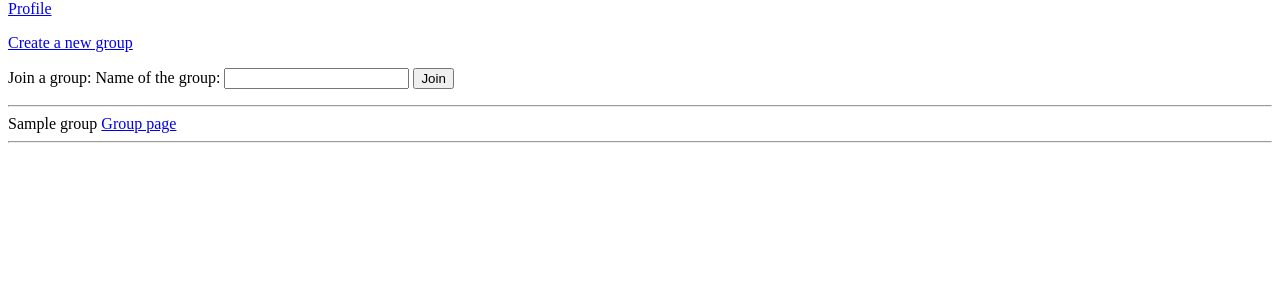
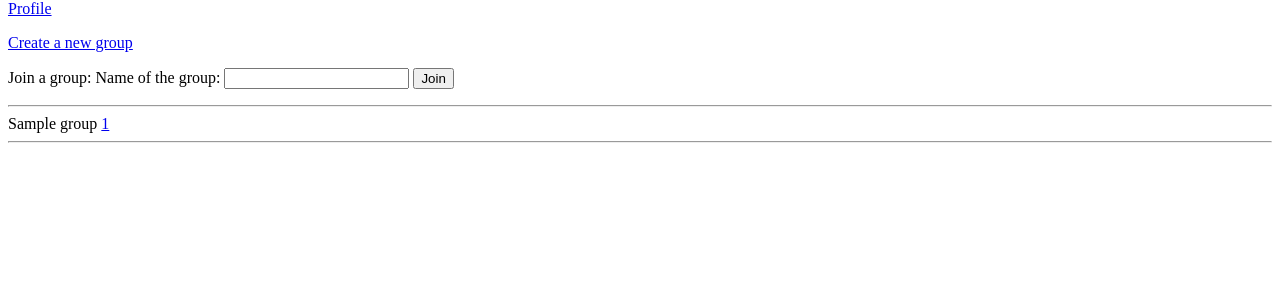
Before and after one commit to eveliinaalikoski/tsoha_wetalk, a Flask app: template templates/front_page.html in a window 1280 px wide. Shown: the part 217-517 px from the top of the page. Run offline with Flask 3, Linux system fonts and the light colour scheme; the template is opened without the code that fills it: most values are stand-ins (such as "Sample title", 1, 10 or a date in 2020).

Commit message:
changed group page link

```diff
--- a/templates/front_page.html
+++ b/templates/front_page.html
@@ -19,6 +19,6 @@ Hello {{ session.name }}! <br>
 </form>
 <hr>
 {% for group in group_list %}
-{{ group }} <a href="/group_page">Group page</a>
+{{ group[1] }} <a href="/group_page/{{ group[0] }}">{{ group[0] }}</a>
 <hr>
 {% endfor %}
```
